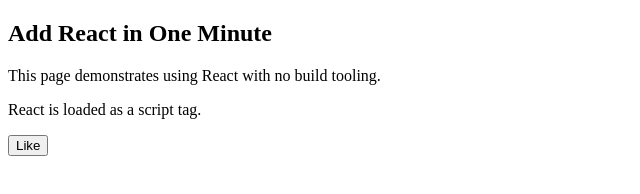
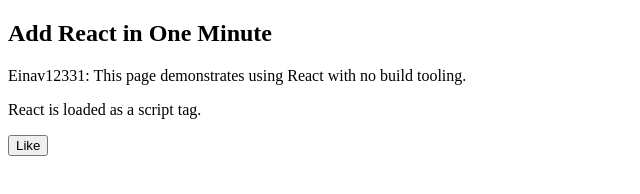
Before and after one commit to EnglishMovieStars/student, a plain HTML site: page public-html/index.html in a window 1280 px wide. Shown: the whole page, without its empty margins (0-640 px from the left). Drawn offline with nearby package versions, Linux system fonts and the light colour scheme.

Commit message:
edit index

```diff
--- a/public-html/index.html
+++ b/public-html/index.html
@@ -7,7 +7,7 @@
   <body>
 
     <h2>Add React in One Minute</h2>
-    <p>This page demonstrates using React with no build tooling.</p>
+    <p>Einav12331: This page demonstrates using React with no build tooling.</p>
     <p>React is loaded as a script tag.</p>
 
     <!-- We will put our React component inside this div. -->
```
